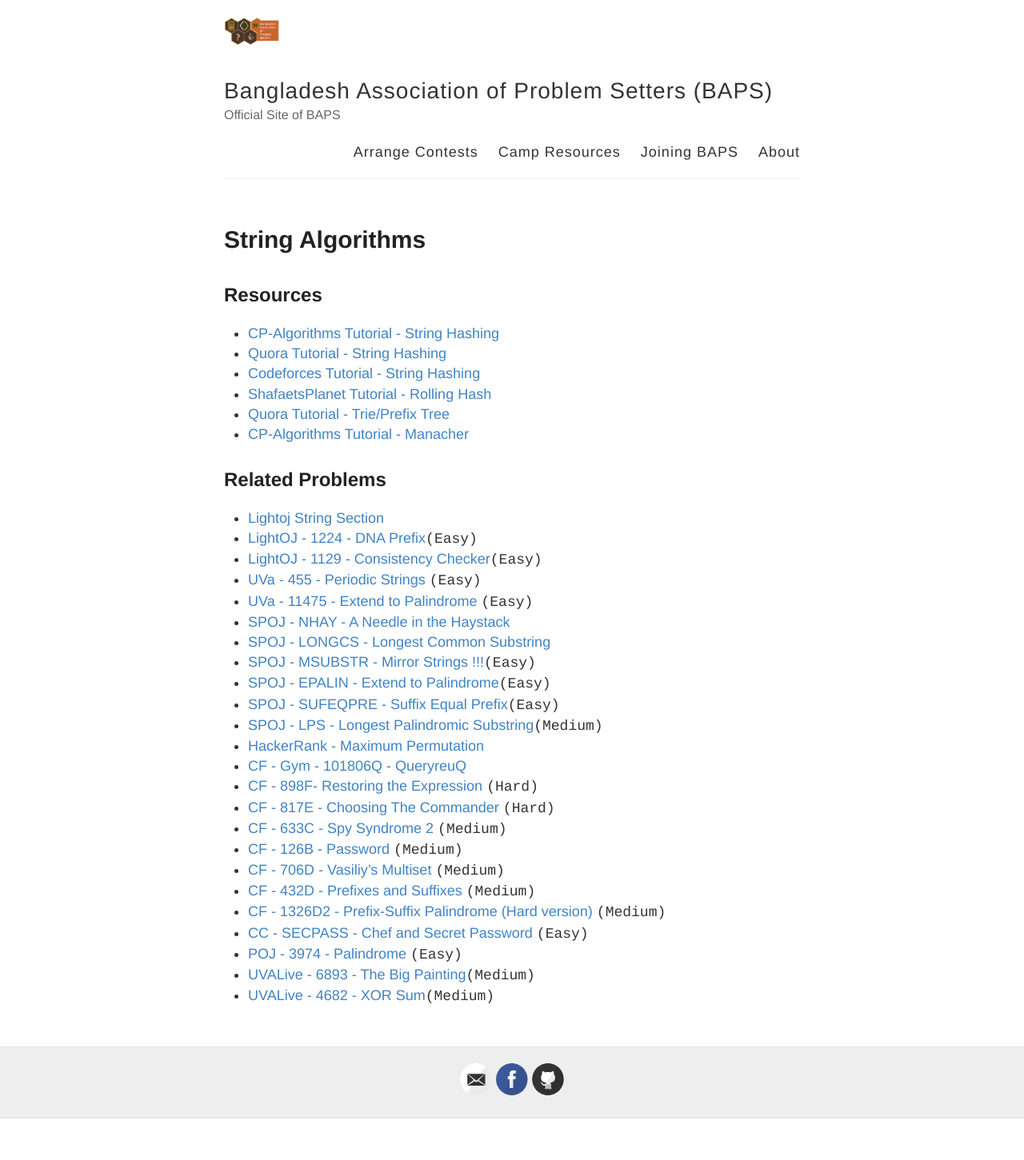
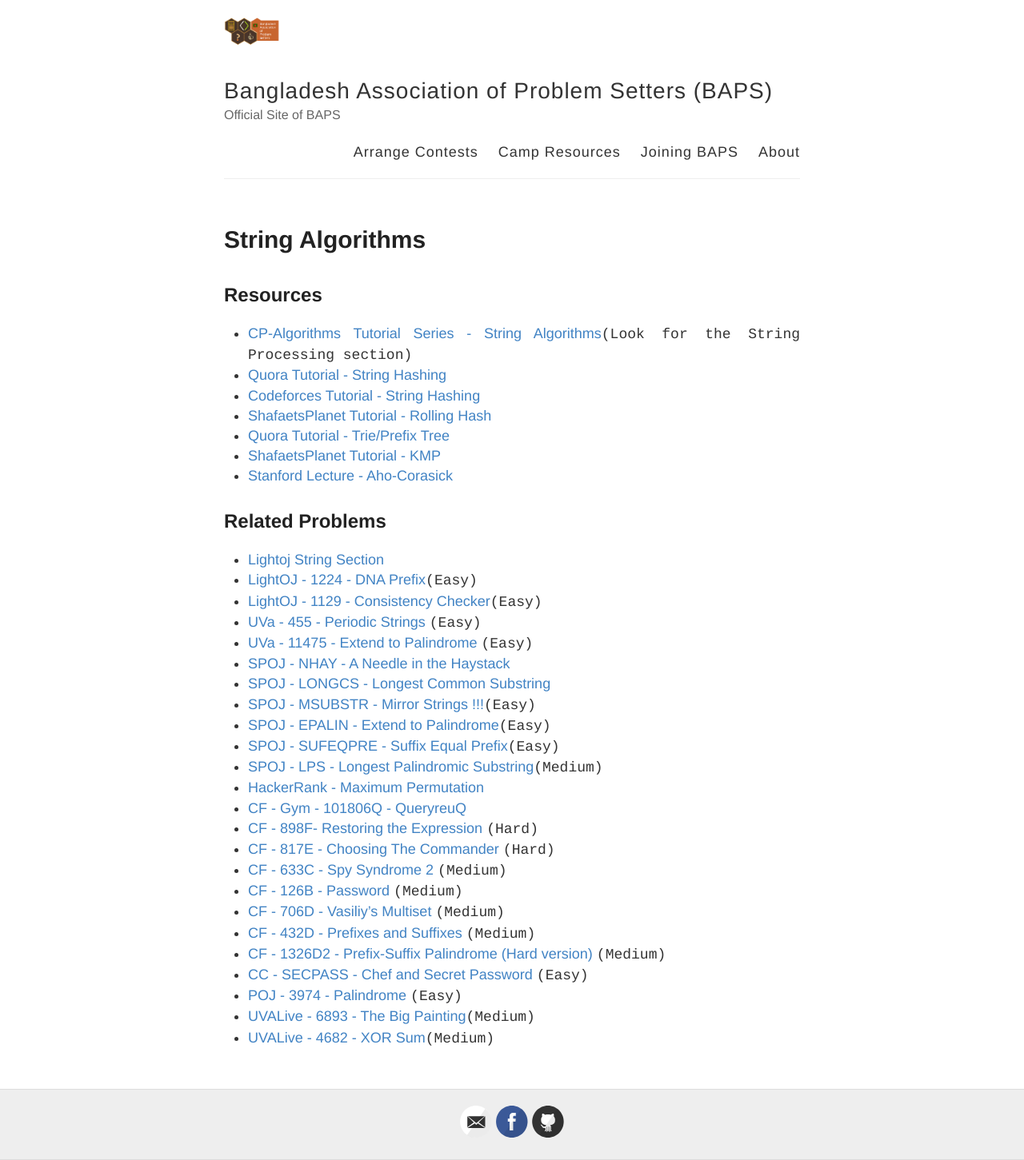
Before and after one commit to baps-bgd/baps-bgd.github.io, a Jekyll site: the page built from _posts/2020-10-7-string-algorithms.md, in a window 1280 px wide. Shown: the whole page at 80% size. Built offline with Jekyll 4.4.1, drawn with Linux system fonts in a browser that asks for light colours; before the commit the page ends 1399 px from its top, so only the background shows below that.

Commit message:
Update 2020-10-7-string-algorithms.md

```diff
--- a/_posts/2020-10-7-string-algorithms.md
+++ b/_posts/2020-10-7-string-algorithms.md
@@ -6,12 +6,14 @@
 
 ## Resources
 
-- [CP-Algorithms Tutorial - String Hashing](https://cp-algorithms.com/string/string-hashing.html){:target="_blank"}
+- [CP-Algorithms Tutorial Series - String Algorithms](https://cp-algorithms.com){:target="_blank"}`(Look for the String Processing section)`
 - [Quora Tutorial - String Hashing](https://www.quora.com/q/threadsiiithyderabad/String-Hashing-for-competitive-programming){:target="_blank"}
 - [Codeforces Tutorial - String Hashing]( https://codeforces.com/blog/entry/60445){:target="_blank"}
 - [ShafaetsPlanet Tutorial - Rolling Hash](http://www.shafaetsplanet.com/?p=3028){:target="_blank"}
 - [Quora Tutorial - Trie/Prefix Tree](https://www.quora.com/q/threadsiiithyderabad/Tutorial-on-Trie-and-example-problems){:target="_blank"}
-- [CP-Algorithms Tutorial - Manacher](https://cp-algorithms.com/string/manacher.html){:target="_blank"}
+- [ShafaetsPlanet Tutorial - KMP](http://www.shafaetsplanet.com/?p=3209){:target="\_blank"}
+- [Stanford Lecture - Aho-Corasick](http://web.stanford.edu/class/archive/cs/cs166/cs166.1166/lectures/02/Small02.pdf){:target="\_blank"}
+   [](){:target="\_blank"}
 
 
 ## Related Problems
```
